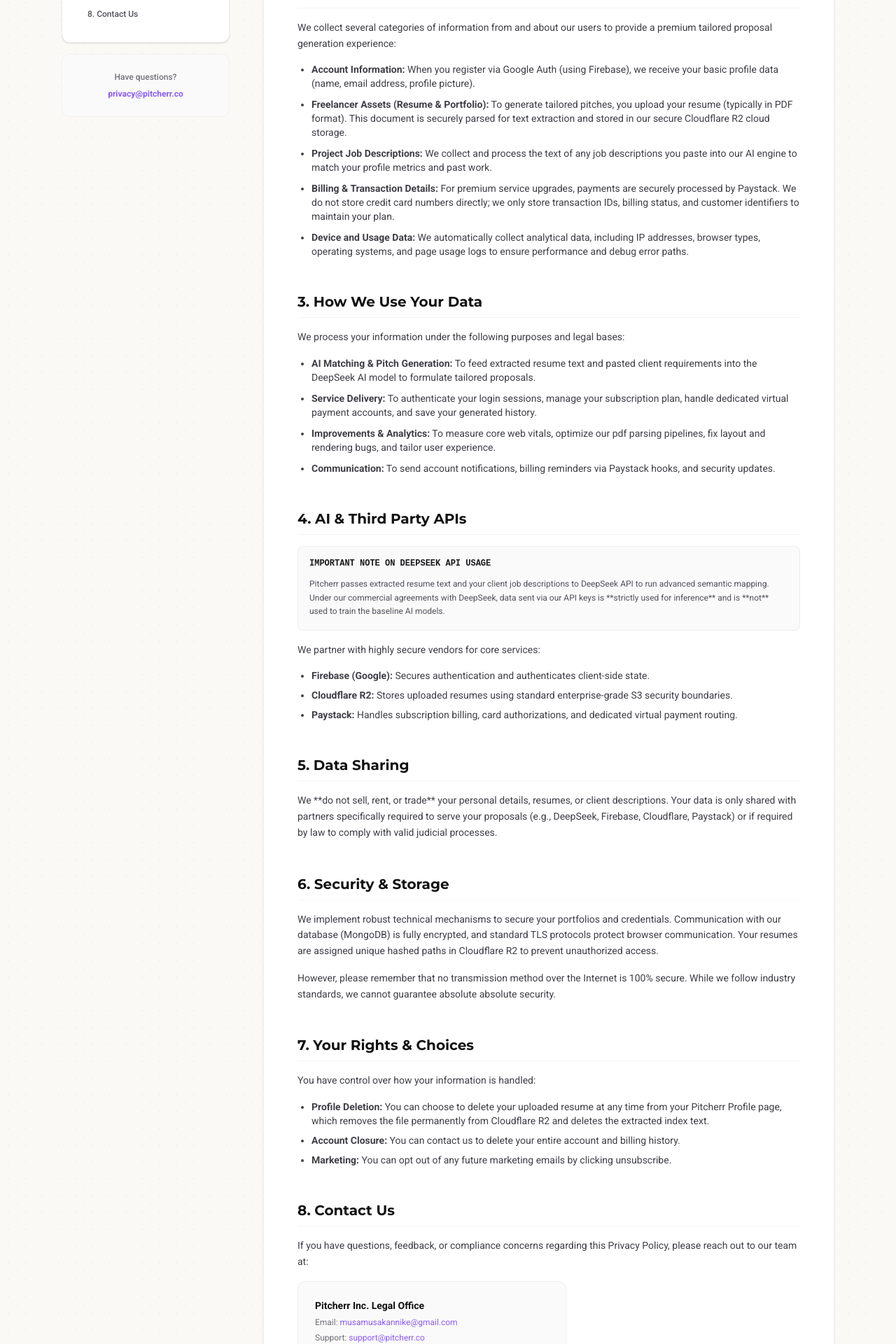
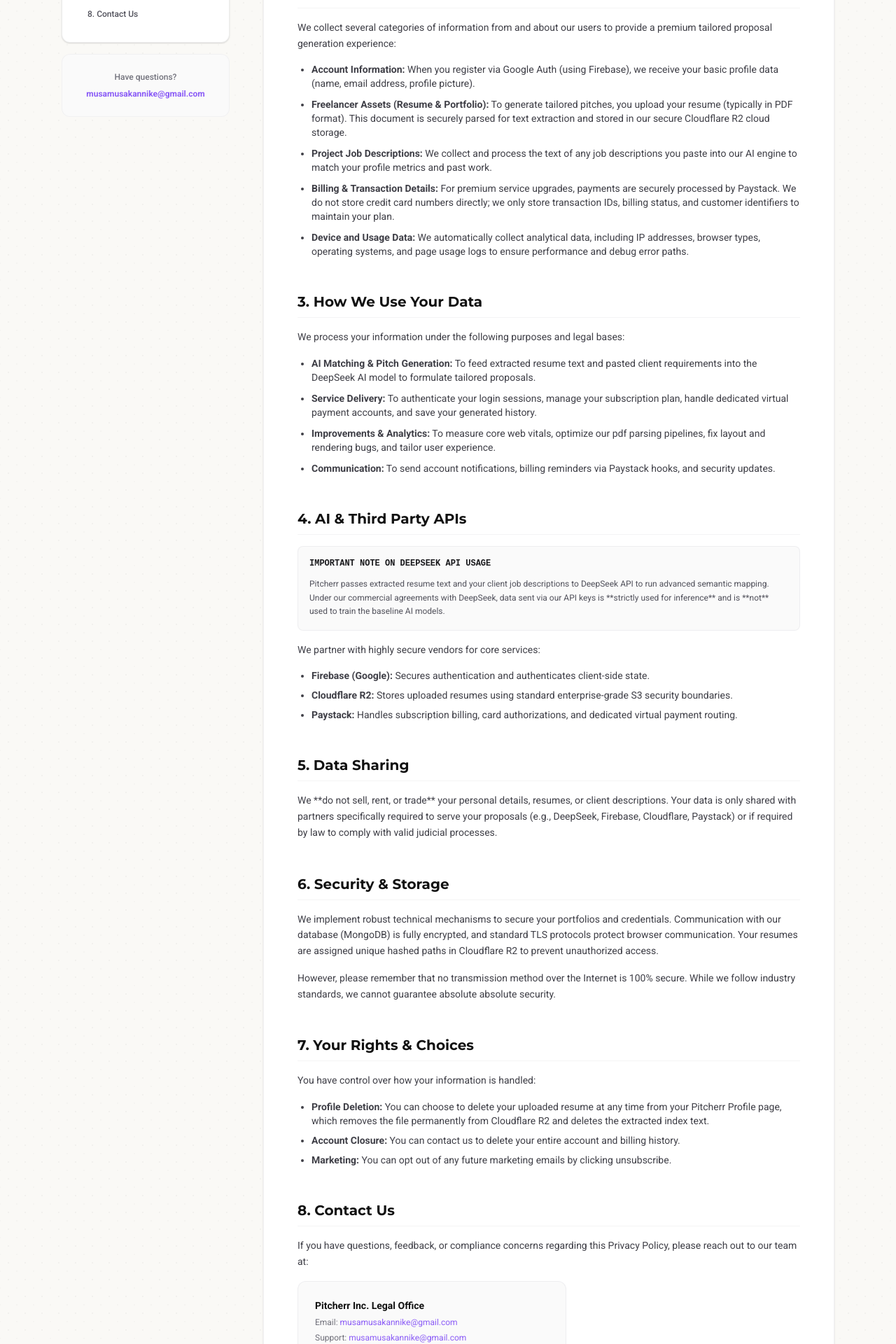
Before and after one commit to musamusakannike/pitcherr, a Next.js app: page /privacy in a window 1280 px wide. Shown: the part 680-2600 px from the top of the page at 70% size. Built offline with nearby package versions, Linux system fonts and the light colour scheme; a web font is replaced by a local one.

Commit message:
updated mail

```diff
--- a/src/app/privacy/page.tsx
+++ b/src/app/privacy/page.tsx
@@ -100,8 +100,8 @@
                     key={section.id}
                     onClick={() => handleScrollTo(section.id)}
                     className={`w-full text-left py-2 px-3 rounded-md text-xs font-medium transition-all ${activeSection === section.id
-                        ? "bg-primary text-white font-semibold"
-                        : "text-zinc-600 hover:bg-zinc-100 hover:text-primary"
+                      ? "bg-primary text-white font-semibold"
+                      : "text-zinc-600 hover:bg-zinc-100 hover:text-primary"
                       }`}
                   >
                     {section.label}
@@ -112,10 +112,10 @@
             <div className="p-6 bg-zinc-50 rounded-xl border border-zinc-200/40 text-center">
               <p className="text-xs text-zinc-500 font-medium">Have questions?</p>
               <a
-                href="mailto:privacy@pitcherr.co"
+                href="mailto:musamusakannike@gmail.com"
                 className="mt-2 block text-xs font-semibold text-secondary hover:underline"
               >
-                privacy@pitcherr.co
+                musamusakannike@gmail.com
               </a>
             </div>
           </aside>
@@ -258,7 +258,7 @@
               <div className="bg-zinc-50 p-6 rounded-xl border border-zinc-200/50 space-y-1.5 max-w-sm">
                 <p className="text-sm font-semibold text-primary">Pitcherr Inc. Legal Office</p>
                 <p className="text-xs text-zinc-500">Email: <a href="mailto:musamusakannike@gmail.com" className="text-secondary hover:underline">musamusakannike@gmail.com</a></p>
-                <p className="text-xs text-zinc-500">Support: <a href="mailto:support@pitcherr.co" className="text-secondary hover:underline">support@pitcherr.co</a></p>
+                <p className="text-xs text-zinc-500">Support: <a href="mailto:musamusakannike@gmail.com" className="text-secondary hover:underline">musamusakannike@gmail.com</a></p>
               </div>
             </section>
           </div>
```
